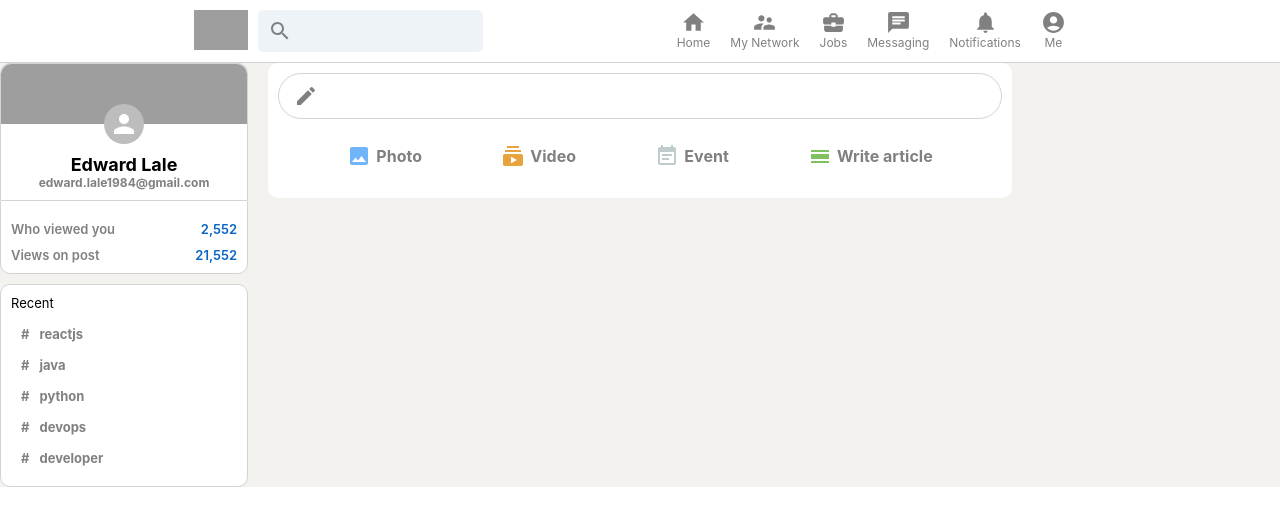
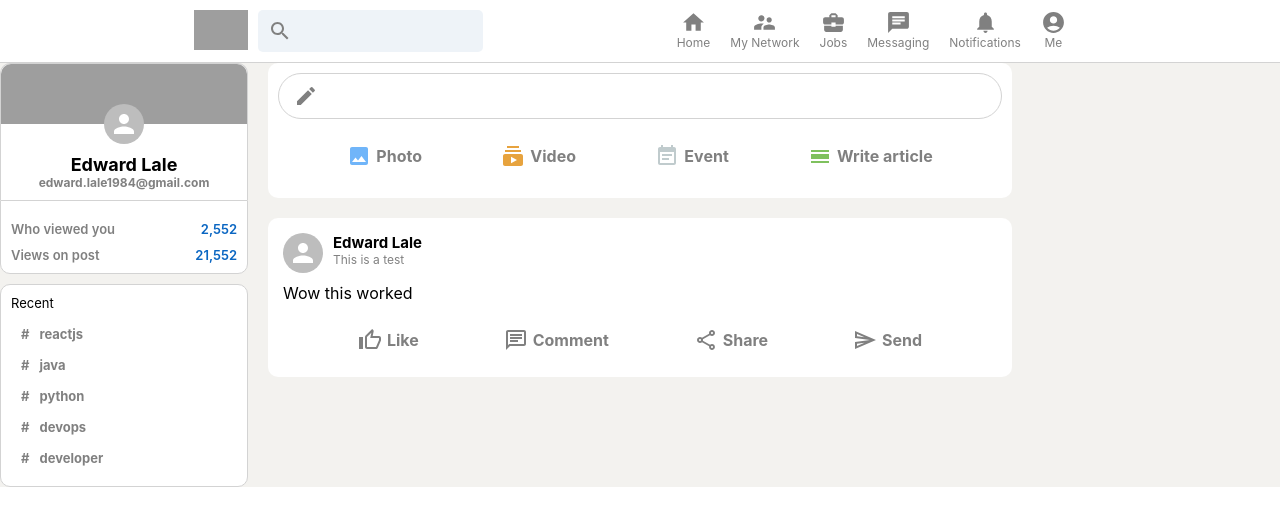
Before and after one commit to Elale1984/linkedin-clone, a React (Create React App) app: page / in a window 1280 px wide. Shown: the top 526 px of the page. Built offline with nearby package versions, Linux system fonts and the light colour scheme; grey boxes are pictures that could not be loaded.

Commit message:
Post with buttons

```diff
--- a/src/Feed.js
+++ b/src/Feed.js
@@ -6,6 +6,7 @@
 import SubscriptionsIcon from '@mui/icons-material/Subscriptions';
 import EventNoteIcon from '@mui/icons-material/EventNote';
 import CalendarViewDayIcon from '@mui/icons-material/CalendarViewDay';
+import Post from './Post';
 
 function Feed() {
   return (
@@ -25,6 +26,9 @@
                 <InputOption Icon={CalendarViewDayIcon} title='Write article' color="#7FC15E"/>
             </div>
         </div>
+
+        <Post name='Edward Lale' description='This is a test' message='Wow this worked'/>
+
     </div>
   );
 }
--- a/src/InputOption.js
+++ b/src/InputOption.js
@@ -1,6 +1,7 @@
-import './InputOption.css'
+
 
 import React from 'react'
+import './InputOption.css'
 
 function InputOption({Icon ,title, color}) {
   return (
--- /dev/null
+++ b/src/Post.css
@@ -0,0 +1,33 @@
+.post {
+    background-color: white;
+    padding: 15px;
+    margin-bottom: 10px;
+    border-radius: 10px;
+}
+
+.post__header {
+    display: flex;
+    margin-bottom: 10px;
+}
+
+.post__info {
+    margin-left: 10px;
+}
+
+.post__info > p {
+    font-size: 12px;
+    color: gray;
+}
+
+.post__body {
+    overflow-wrap: anywhere;
+}
+
+.post__info > h2 {
+    font-size: 15px;
+}
+
+.post__buttons {
+    display: flex;
+    justify-content: space-evenly;
+}
--- /dev/null
+++ b/src/Post.js
@@ -0,0 +1,34 @@
+import { Avatar } from '@mui/material';
+import React from 'react';
+import InputOption from './InputOption';
+import './Post.css';
+import ThumbUpAltOutlinedIcon from '@mui/icons-material/ThumbUpAltOutlined';
+import ChatOutlinedIcon from '@mui/icons-material/ChatOutlined';
+import ShareOutlinedIcon from '@mui/icons-material/ShareOutlined';
+import SendOutlinedIcon from '@mui/icons-material/SendOutlined';
+
+function Post({ name, description, message, photoUrl }) {
+  return (
+    <div className="post">
+        <div className="post__header">
+            <Avatar />
+            <div className="post__info">
+                <h2>{name}</h2>
+                <p>{description}</p>
+            </div>
+        </div>
+        <div className="post__body">
+        <p>{message}</p>
+        </div>
+
+        <div className="post__buttons">
+            <InputOption Icon={ThumbUpAltOutlinedIcon} title="Like" color="gray" />
+            <InputOption Icon={ChatOutlinedIcon} title="Comment" color="gray" />
+            <InputOption Icon={ShareOutlinedIcon} title="Share" color="gray" />
+            <InputOption Icon={SendOutlinedIcon} title="Send" color="gray" />
+        </div>
+    </div>
+  );
+}
+
+export default Post;
```
